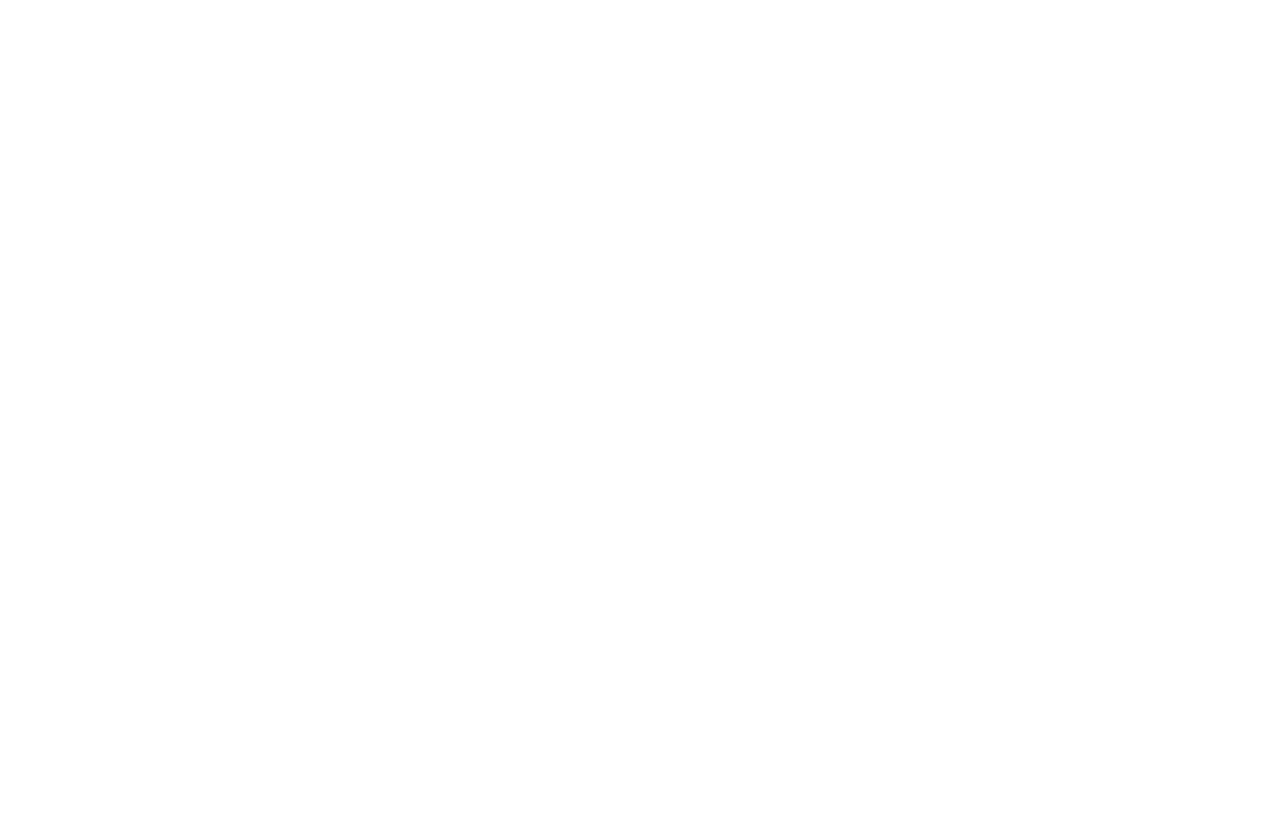
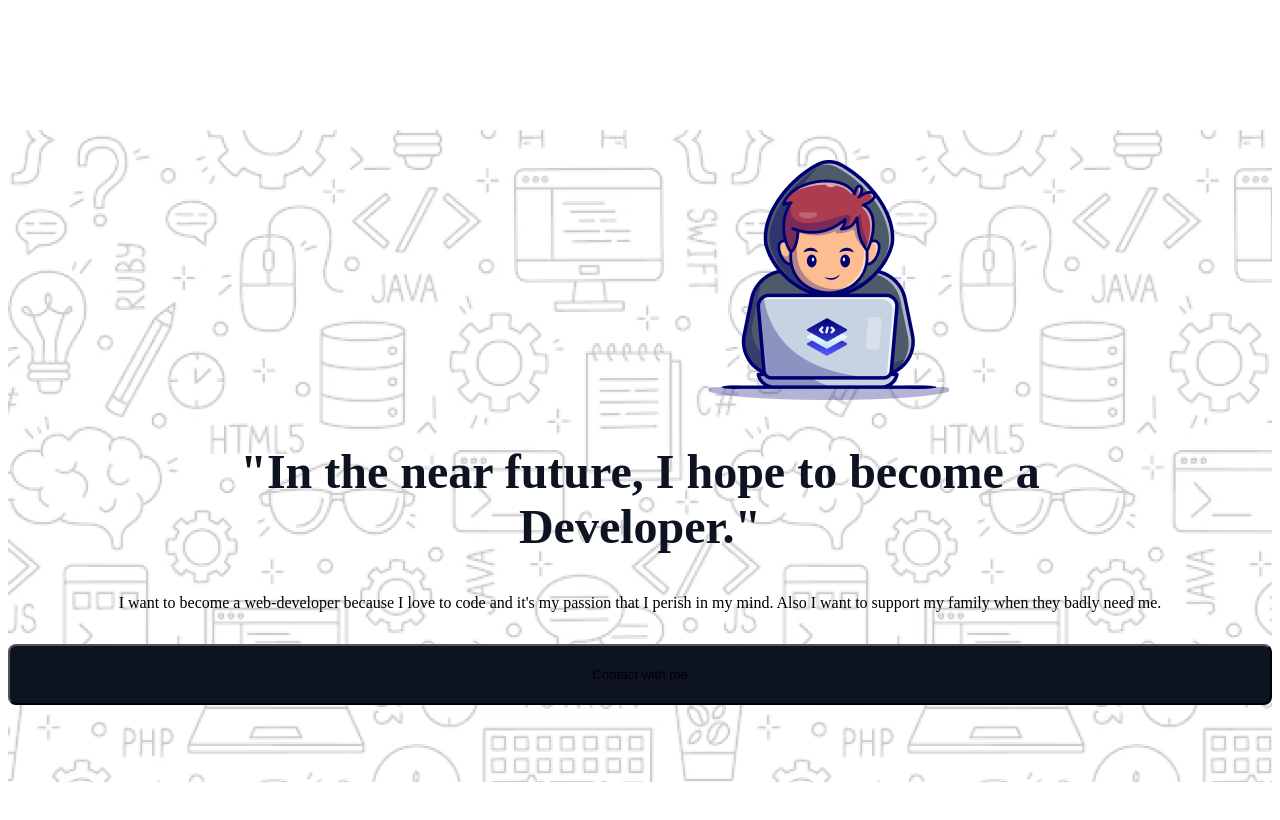
Before and after one commit to Panic-Striker/first-assignment, a plain HTML site: page index.html in a window 1280 px wide. Drawn offline with Linux system fonts and the light colour scheme.

Commit message:
first section done

```diff
--- a/index.html
+++ b/index.html
@@ -11,8 +11,23 @@
 
     </header>
     <main>
+        <!-- first section starts here -->
+    <section class="first-section">
 
-     </div>
+            <div class="container">
+                <div class="sub-image"><img src="assets/Group.png" alt=""></div>
+                <h2>"In the near future, I hope to become a <br> <span> Developer."</span></h2>
+                <div class="description-one">
+                    I want to become a web-developer because I love to code and it's my passion that I perish in my mind.
+                    Also I want to support my family when they badly need me.
+                </div>
+                <button class="btn-deco">Contact with me</button>
+            </div>
+
+    </section>
+
+
+
     </main>
     <footer>
 
--- a/styles/style.css
+++ b/styles/style.css
@@ -0,0 +1,46 @@
+/* first section starts here */
+.first-section{
+    height: 652px;
+margin-top: 130px;
+margin-bottom: 130px;
+background-image: url("../assets/Hero-bg.png");
+
+}
+.container{
+
+    display: flex;
+    flex-direction: column;
+}
+    .container h2{
+        display: flex;
+flex-direction: column;
+justify-content: flex;
+align-items: center;
+padding: 0px;
+color: rgb(13, 19, 33);
+font-family: Azeret Mono;
+font-size: 48px;
+font-weight: 800;
+    }
+.sub-image{
+   padding-left: 700px;
+   padding-top: 30px;
+}
+.description-one{
+    display: flex;
+flex-direction: column;
+justify-content: flex-start;
+align-items: center;
+padding: 0px;
+}
+.container button{
+    display: flex;
+flex-direction: row;
+justify-content: center;
+align-items: center;
+padding: 21px 24px 21px 24px;
+margin: 32px 0px;
+border-radius: 8px;
+
+background: rgb(13, 19, 33);
+}
```
